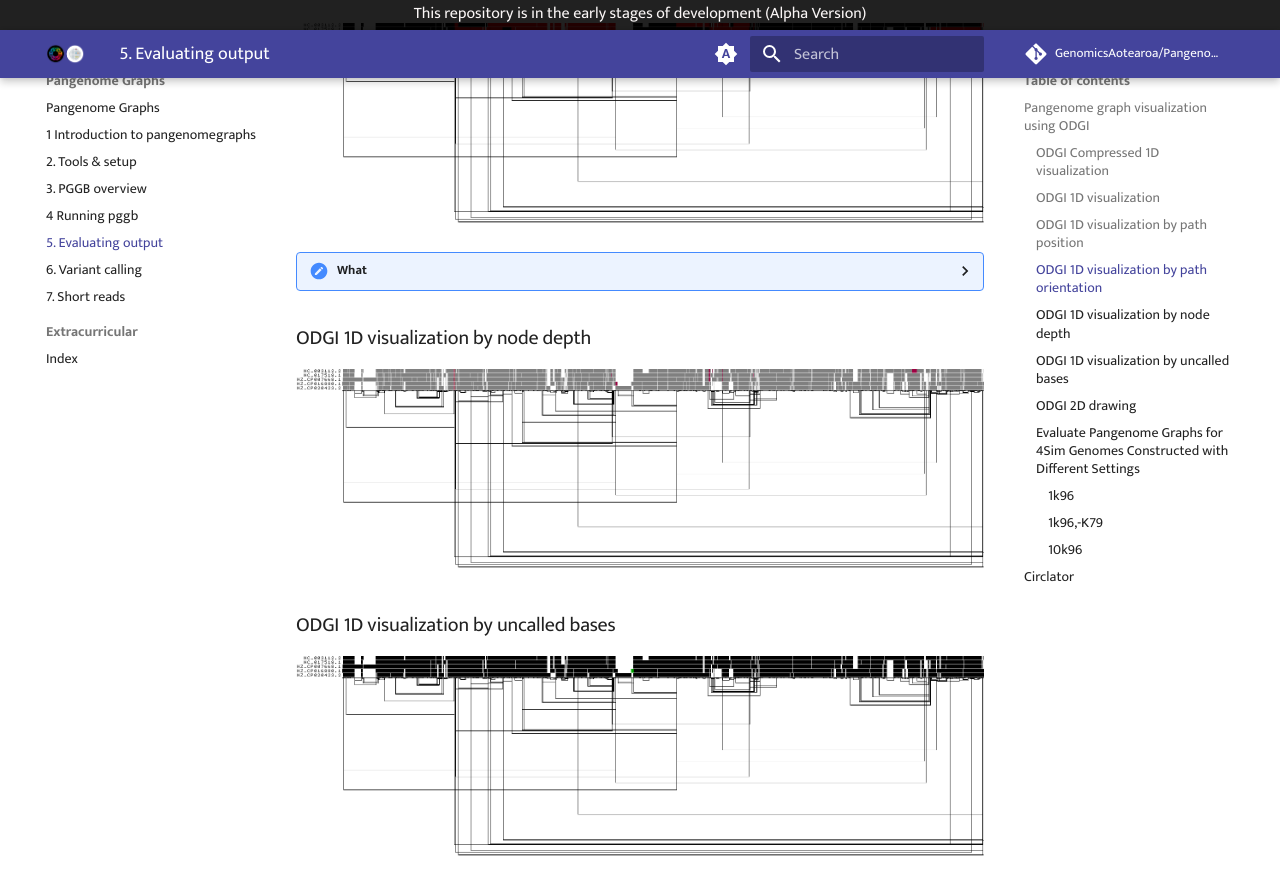
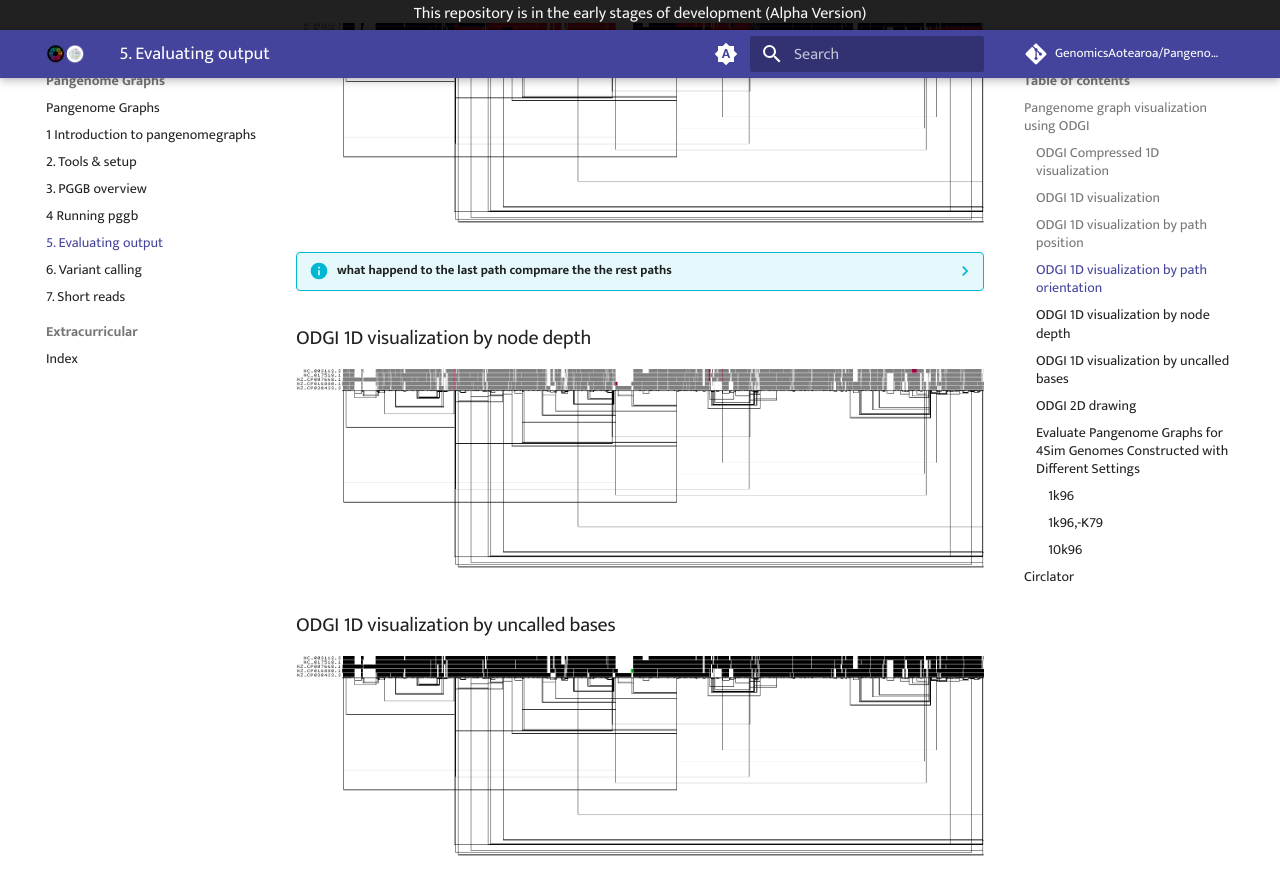
Before and after one commit to GenomicsAotearoa/Pangenome-Graphs-Workshop, an MkDocs documentation site: the page built from docs/5_Evaluating_pggb_output.md, in a window 1280 px wide and 900 px high, scrolled down 1624 px. Shown: the top 895 px of the window. Built offline with MkDocs 1.6.1 and Material for MkDocs 9.7.7, drawn with Linux system fonts in a browser that asks for light colours; comment, search, counter and statistics services are not loaded; some of the changed lines change nothing that is shown.

Commit message:
Update 5_Evaluating_pggb_output.md

```diff
--- a/docs/5_Evaluating_pggb_output.md
+++ b/docs/5_Evaluating_pggb_output.md
@@ -1,6 +1,5 @@
 # 5. Evaluating output
 When we ran PGGB, the 'odgi stats -S' option was utilized to generate statistics for both the seqwish and smoothxg graphs and the 'multiqc -m' option was employed to generate a MultiQC report, providing comprehensive statistics and visualizations of the graphs. All pertinent results can be located in the MultiQC report, which is saved in HTML format.
-
 
 
 ## Pangenome graph visualization using ODGI
@@ -29,7 +28,7 @@ This image shows a 1D rendering of the built pangenome graph where the paths are
 
 ![ODGI 1D visualization by path orientation](theme_figures/ODGI-Path-Orientation-1D-5NM.png)
 
-??? what happend to the last path compmare the the rest paths
+??? info "what happend to the last path compmare the the rest paths"
 
 
 
```
